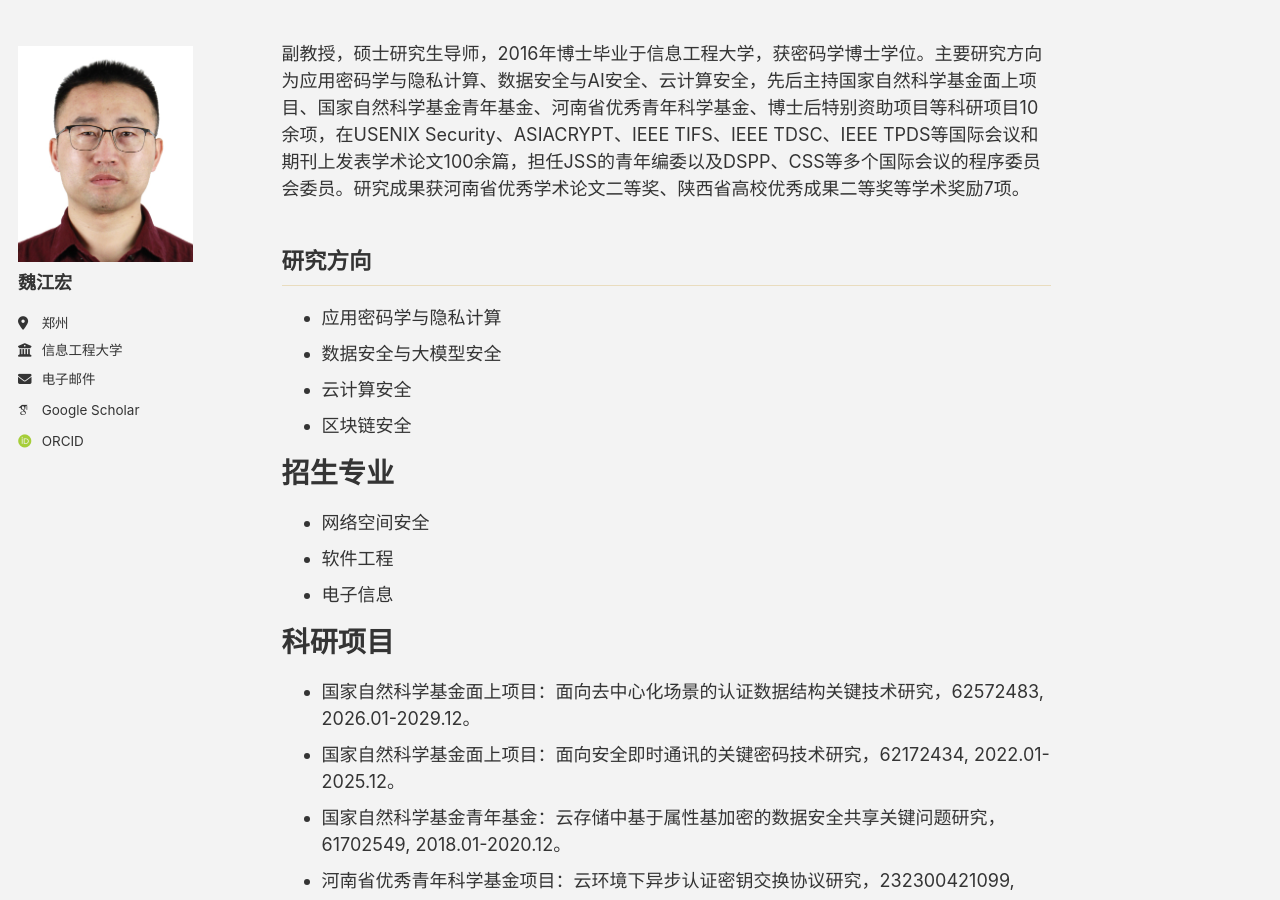
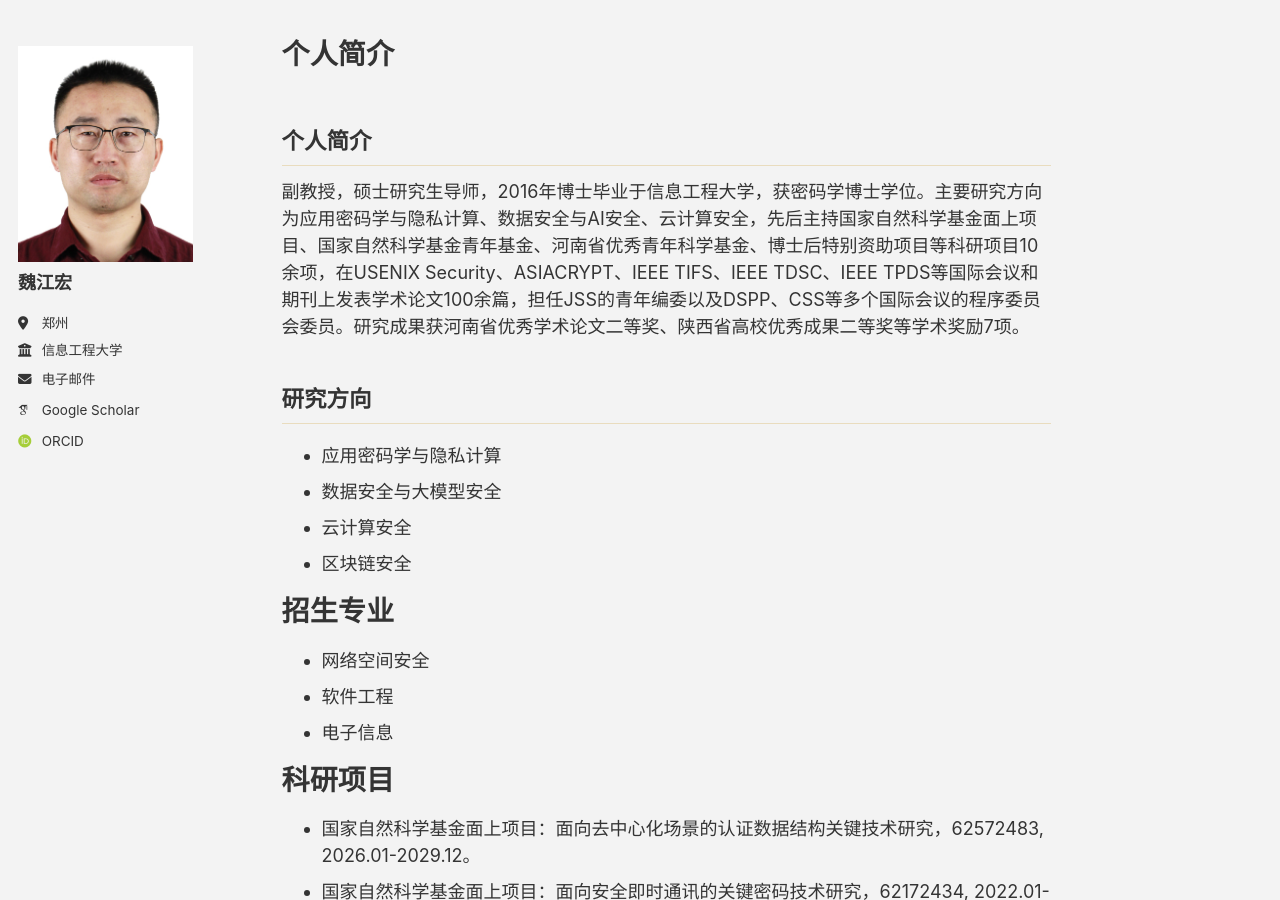
Before and after one commit to jhw-crypt/jhw-crypt.github.io, a Jekyll site: the page built from _pages/about.md, in a window 1280 px wide and 900 px high. Built offline with Jekyll 4.4.1, drawn with Linux system fonts in a browser that asks for light colours; some web fonts are replaced; a script bundle is joined from its source files by our own code; library files that are not in the unit come from our copies; our own code applies the rules of GitHub Pages for plain Markdown files.

Commit message:
Update about.md

```diff
--- a/_pages/about.md
+++ b/_pages/about.md
@@ -6,6 +6,7 @@
   - /about/
   - /about.html
 ---
+## 个人简介
 副教授，硕士研究生导师，2016年博士毕业于信息工程大学，获密码学博士学位。主要研究方向为应用密码学与隐私计算、数据安全与AI安全、云计算安全，先后主持国家自然科学基金面上项目、国家自然科学基金青年基金、河南省优秀青年科学基金、博士后特别资助项目等科研项目10余项，在USENIX Security、ASIACRYPT、IEEE TIFS、IEEE TDSC、IEEE TPDS等国际会议和期刊上发表学术论文100余篇，担任JSS的青年编委以及DSPP、CSS等多个国际会议的程序委员会委员。研究成果获河南省优秀学术论文二等奖、陕西省高校优秀成果二等奖等学术奖励7项。
 
 
```
